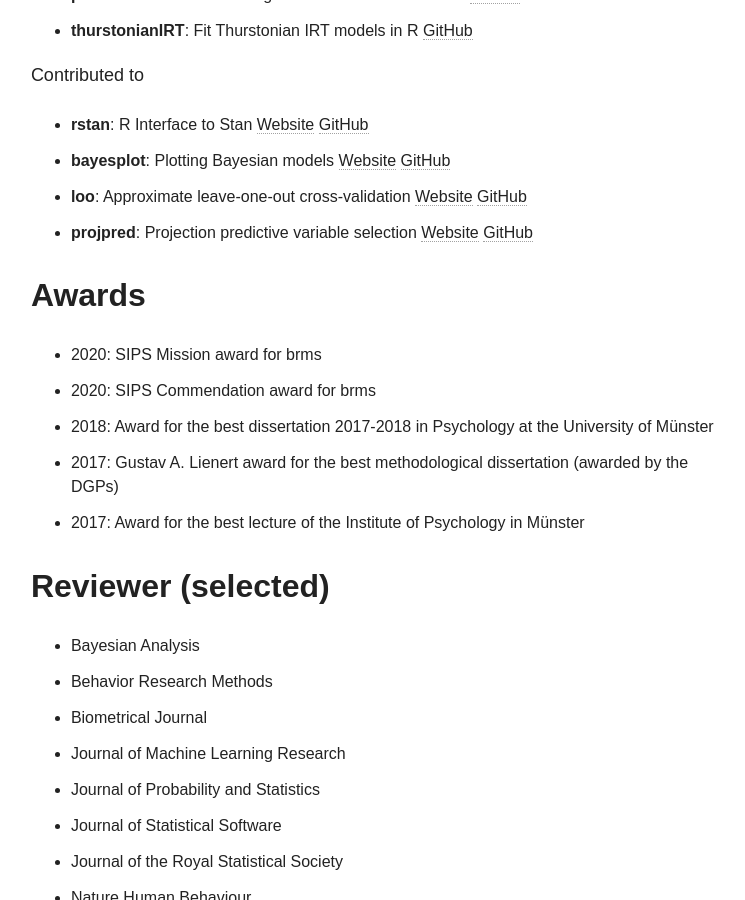
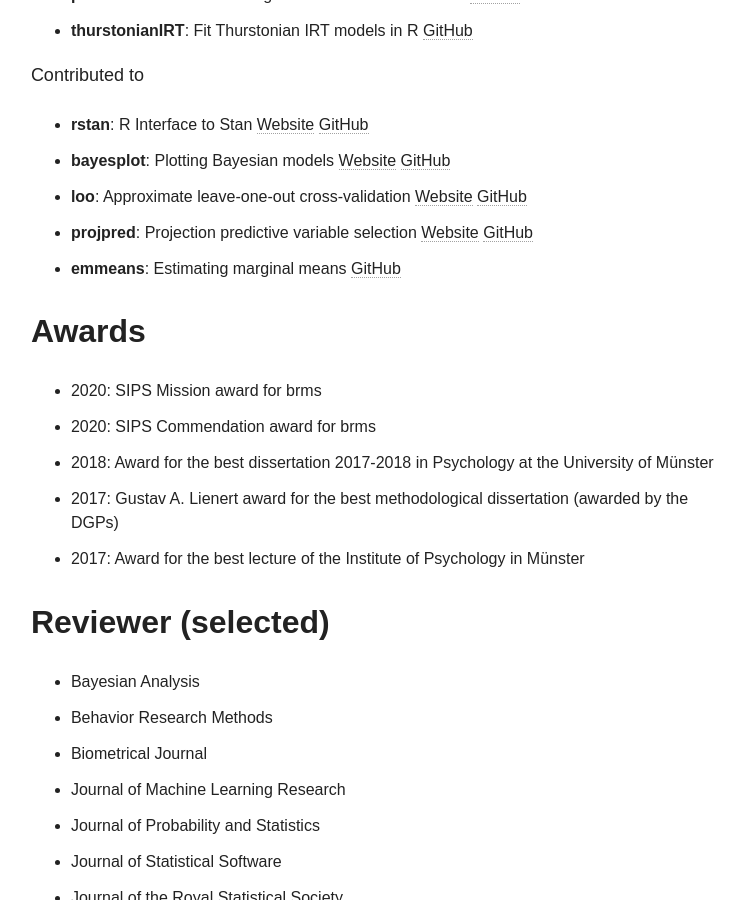
Before and after one commit to paul-buerkner/paul-buerkner.github.io, a Jekyll site: the page built from about/index.md, in a window 1280 px wide and 900 px high, scrolled down 1326 px. Shown: the whole window, without its empty margins (255-1000 px from the left). Built offline with Jekyll 4.4.1, drawn with Linux system fonts in a browser that asks for light colours; nearby versions of some CDN libraries.

Commit message:
add contributing to emmeans

```diff
--- a/about/index.md
+++ b/about/index.md
@@ -57,6 +57,8 @@
 * **projpred**: Projection predictive variable selection
 [Website](https://mc-stan.org/projpred)
 [GitHub](https://github.com/stan-dev/projpred)
+* **emmeans**: Estimating marginal means
+[GitHub](https://github.com/rvlenth/emmeans)
 
 ## Awards
 
```
